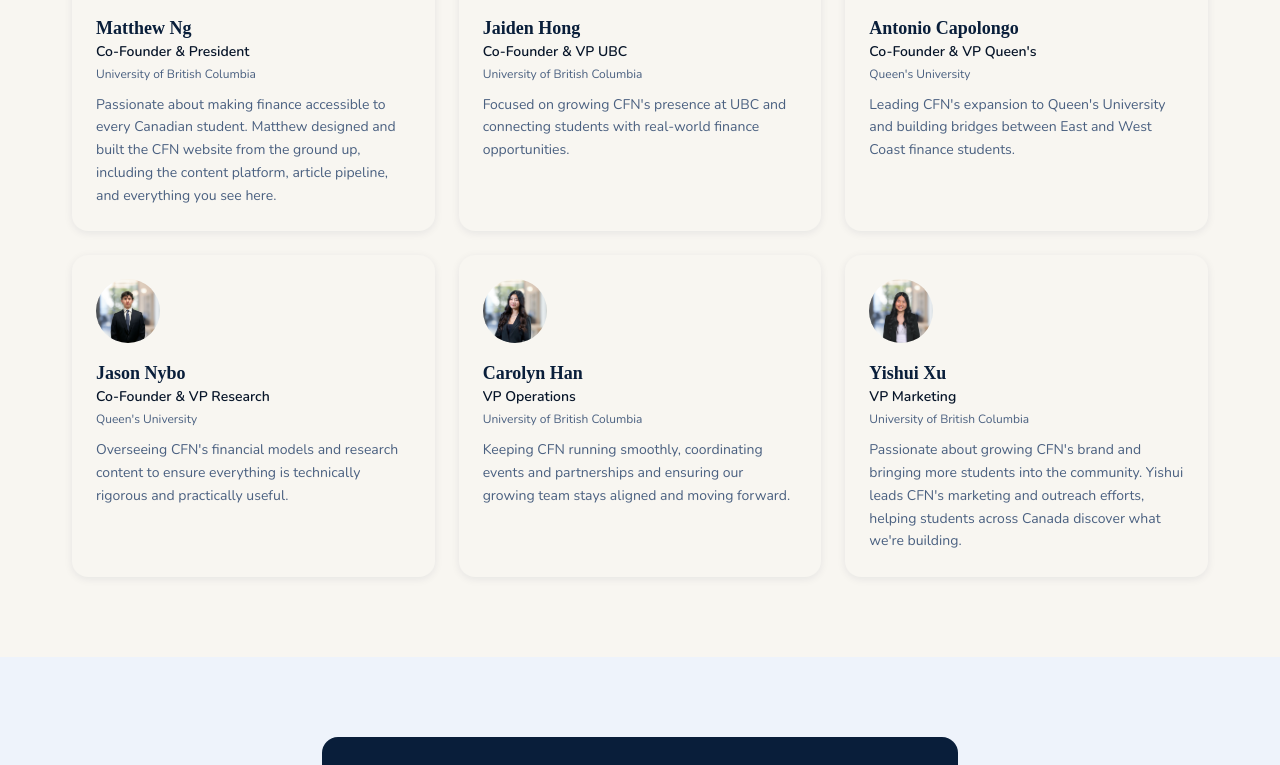
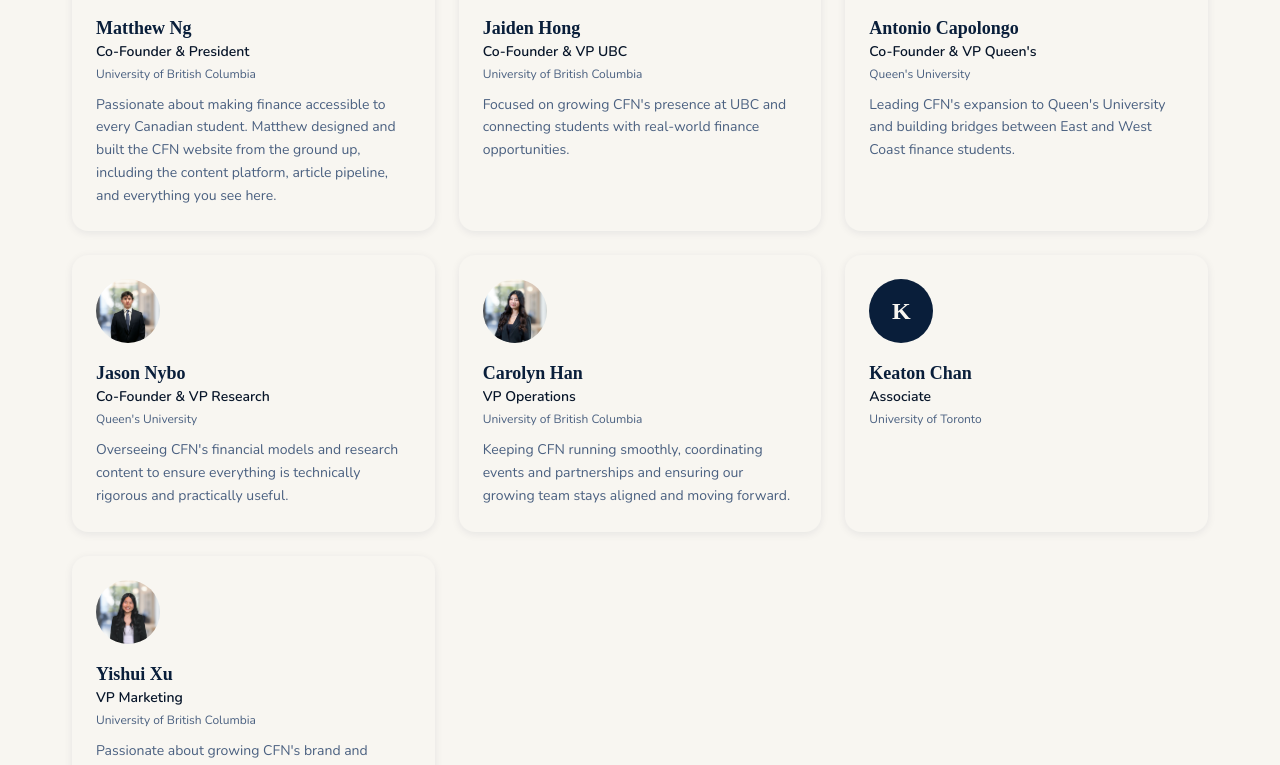
Before and after one commit to matthewn-g/CFN-website, a Next.js app: page /about in a window 1280 px wide. Shown: the part 2002-2767 px from the top of the page. Built offline with nearby package versions, Linux system fonts and the light colour scheme; no server answers.

Commit message:
add Keaton Chan to meet the team

```diff
--- a/src/app/about/page.tsx
+++ b/src/app/about/page.tsx
@@ -150,7 +150,9 @@
                 {member.school && (
                   <p className="text-xs text-cfn-muted mb-3">{member.school}</p>
                 )}
-                <p className="text-sm text-cfn-muted leading-relaxed">{member.bio}</p>
+                {member.bio && (
+                  <p className="text-sm text-cfn-muted leading-relaxed">{member.bio}</p>
+                )}
               </div>
             ))}
           </div>
--- a/src/data/team.ts
+++ b/src/data/team.ts
@@ -42,6 +42,12 @@
     school:   "University of British Columbia",
   },
   {
+    id:       "keaton",
+    name:     "Keaton Chan",
+    role:     "Associate",
+    school:   "University of Toronto",
+  },
+  {
     id:       "yishui",
     name:     "Yishui Xu",
     role:     "VP Marketing",
--- a/src/types/team.ts
+++ b/src/types/team.ts
@@ -2,8 +2,8 @@
   id:         string;
   name:       string;
   role:       string;
-  bio:        string;
-  photo:      string;
+  bio?:       string;
+  photo?:     string;
   linkedin?:  string;
   instagram?: string;
   school?:    string;
```
Also changed, not shown: public/images/cfn-team/keaton.jpeg (added).
